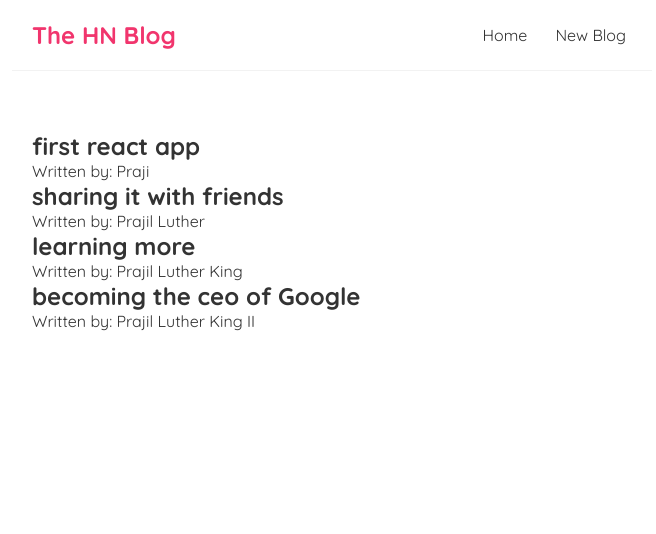
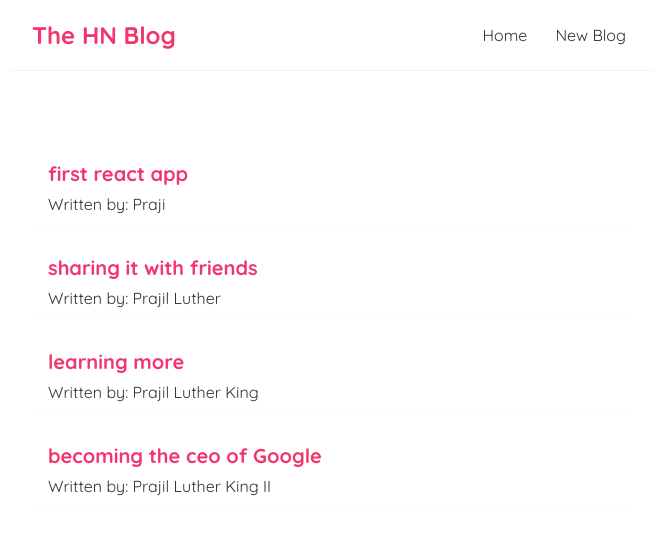
Before and after one commit to PrajilPradeep/hn-blog, a React (Create React App) app: page / in a window 1280 px wide. Shown: the top 534 px of the page, without its empty margins (308-964 px from the left). Built offline with nearby package versions, Linux system fonts and the light colour scheme.

Commit message:
Add styling for blog previews

```diff
--- a/src/index.css
+++ b/src/index.css
@@ -40,3 +40,21 @@
   margin: 40px auto;
   padding: 20px;
 }
+
+/* blog preview - lists */
+
+.blog-preview {
+  padding: 10px 16px;
+  margin: 20px 0;
+  border-bottom: 1px solid #fafafa;
+}
+
+.blog-preview:hover {
+  box-shadow: 1px 3px 5px rgba(0, 0, 0, 0.1);
+}
+
+.blog-preview h2 {
+  font-size: 20px;
+  color: #f1356d;
+  margin-bottom: 8px;
+}
```
